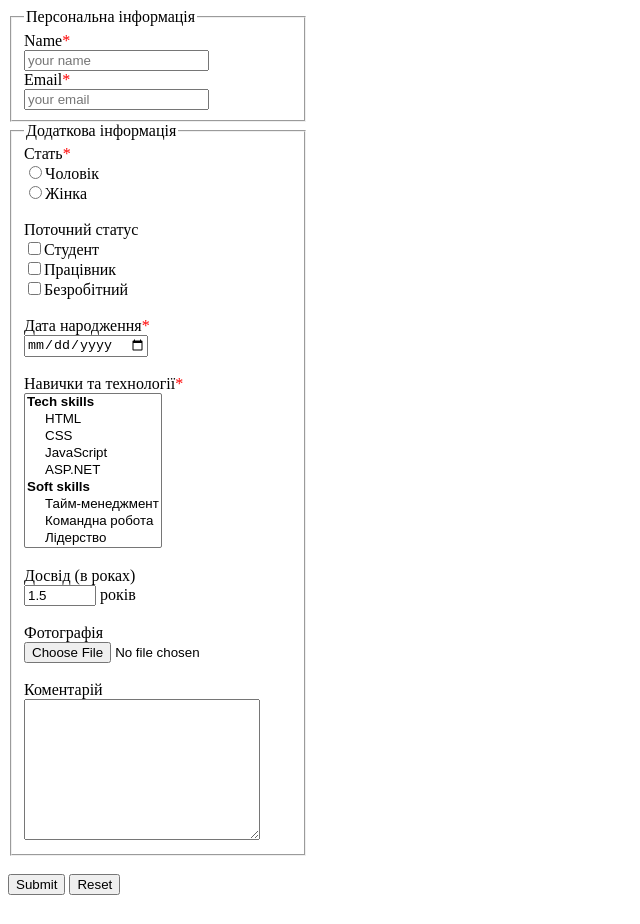
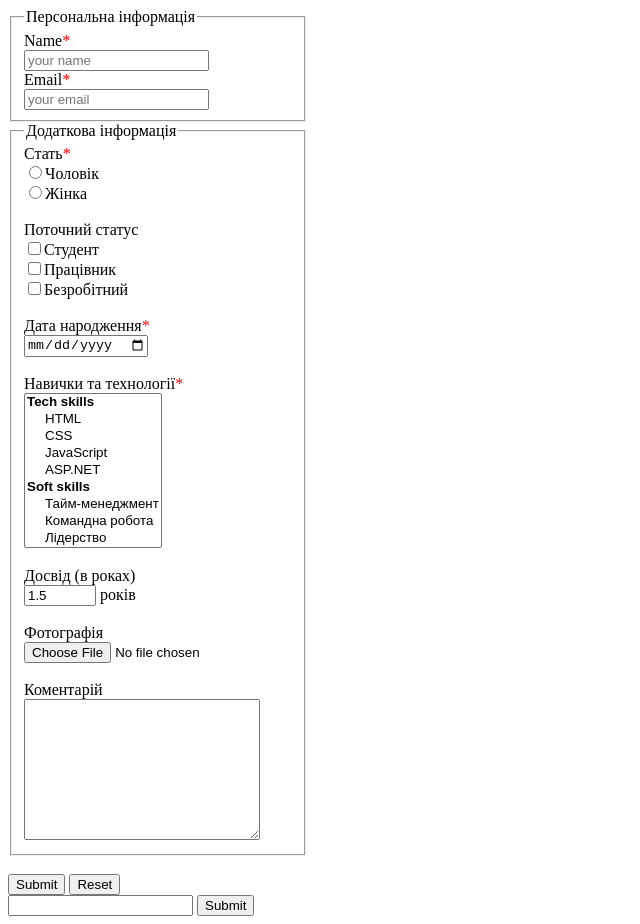
Before and after one commit to st4685416/web, a plain HTML site: page index.html in a window 1280 px wide. Shown: the whole page, without its empty margins (0-640 px from the left). Before the commit the page ends 903 px from the top, so only its background shows below. Drawn offline with Linux system fonts and the light colour scheme.

Commit message:
Add files via upload

```diff
--- a/index.html
+++ b/index.html
@@ -57,5 +57,10 @@
 				<input type="reset">
 			</form>
 		</div>
+		<form>
+  <input type="email" name="email" required>
+  <input type="submit">
+</form>
+
 	</body>
 </html>
```
